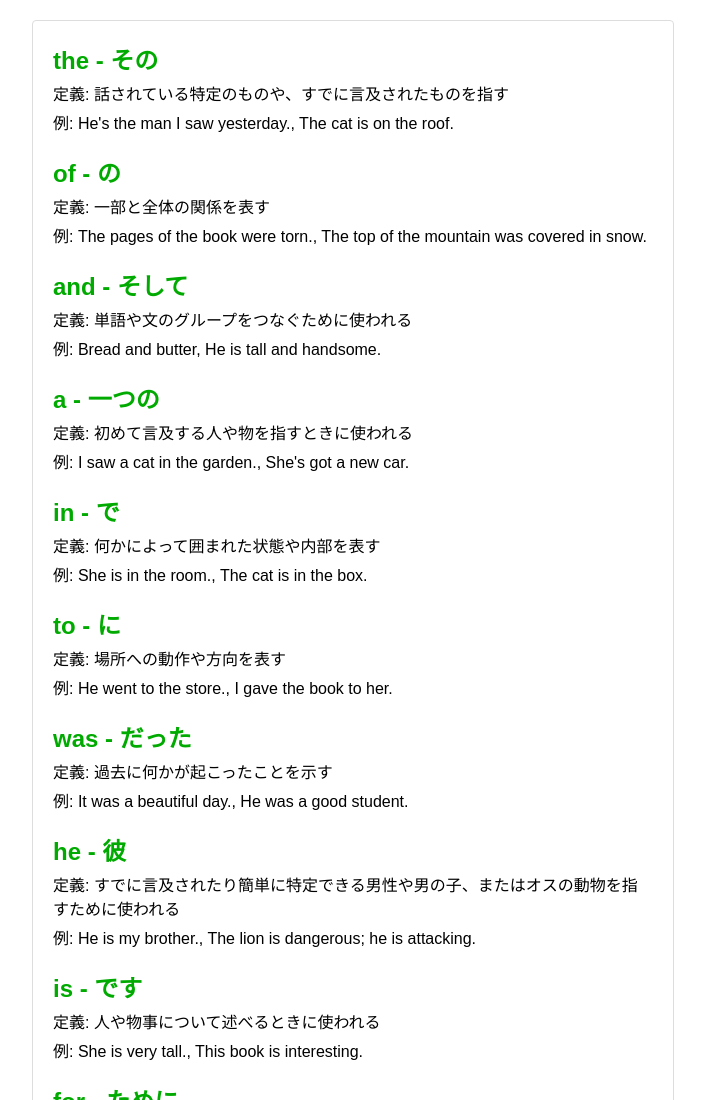
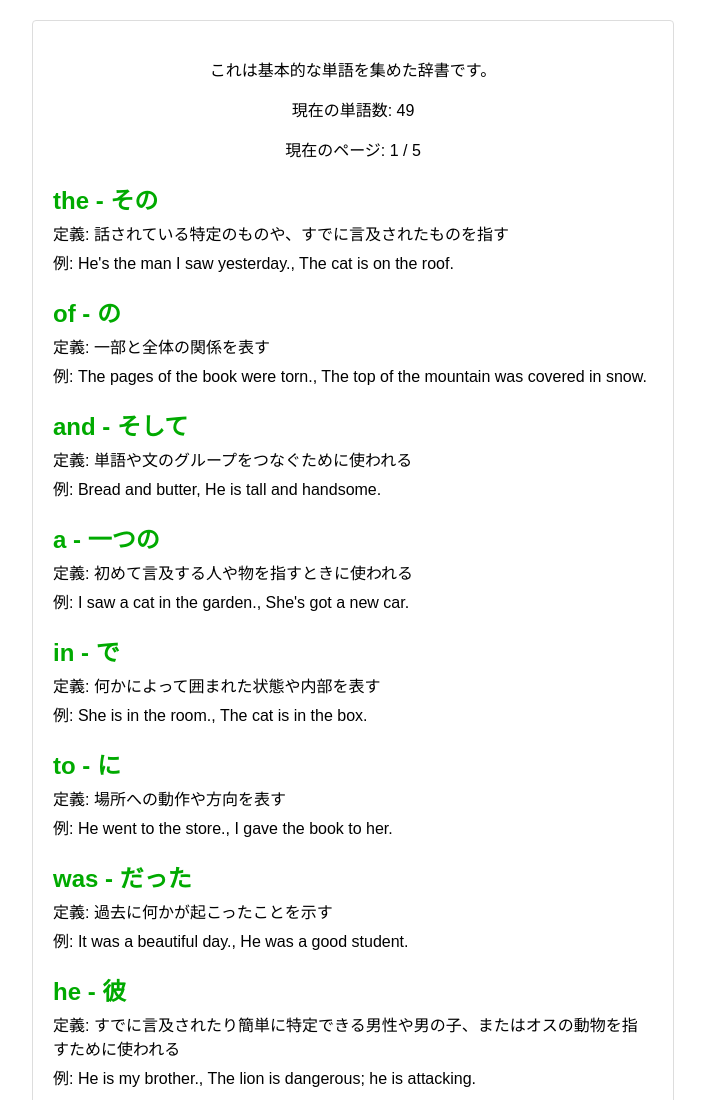
Before and after one commit to Sakalt/tinkiria-dictionary, a plain HTML site: page index.html in a window 1280 px wide. Shown: the top 1100 px of the page, without its empty margins (287-992 px from the left). Drawn offline with Linux system fonts and the light colour scheme.

Commit message:
Update index.html

```diff
--- a/index.html
+++ b/index.html
@@ -1,9 +1,9 @@
 <!DOCTYPE html>
-<html lang="en">
+<html lang="ja">
 <head>
     <meta charset="UTF-8">
     <meta name="viewport" content="width=device-width, initial-scale=1.0">
-    <title>Dictionary</title>
+    <title>辞書</title>
     <style>
         body {
             font-family: Arial, sans-serif;
@@ -41,10 +41,19 @@
             background-color: #ccc;
             cursor: not-allowed;
         }
+        #dictionary-info {
+            margin-bottom: 20px;
+            text-align: center;
+        }
     </style>
 </head>
 <body>
     <div id="dictionary">
+        <div id="dictionary-info">
+            <p id="dictionary-description">これは基本的な単語を集めた辞書です。</p>
+            <p id="current-status">現在の単語数: <span id="word-count"></span></p>
+            <p id="page-status">現在のページ: <span id="current-page"></span> / <span id="total-pages"></span></p>
+        </div>
         <div id="word-container"></div>
         <div class="buttons">
             <button id="prevButton" onclick="showPreviousPage()">前へ</button>
@@ -61,10 +70,16 @@
             try {
                 const response = await fetch('dictionary.json');
                 dictionaryData = await response.json();
+                updateDictionaryInfo();
                 displayDictionary();
             } catch (error) {
                 console.error('Error fetching dictionary data:', error);
             }
+        }
+
+        function updateDictionaryInfo() {
+            document.getElementById('word-count').textContent = dictionaryData.length;
+            document.getElementById('total-pages').textContent = Math.ceil(dictionaryData.length / wordsPerPage);
         }
 
         function displayDictionary() {
@@ -96,6 +111,7 @@
 
             document.getElementById('prevButton').disabled = currentPage === 0;
             document.getElementById('nextButton').disabled = end >= dictionaryData.length;
+            document.getElementById('current-page').textContent = currentPage + 1;
         }
 
         function showPreviousPage() {
```
